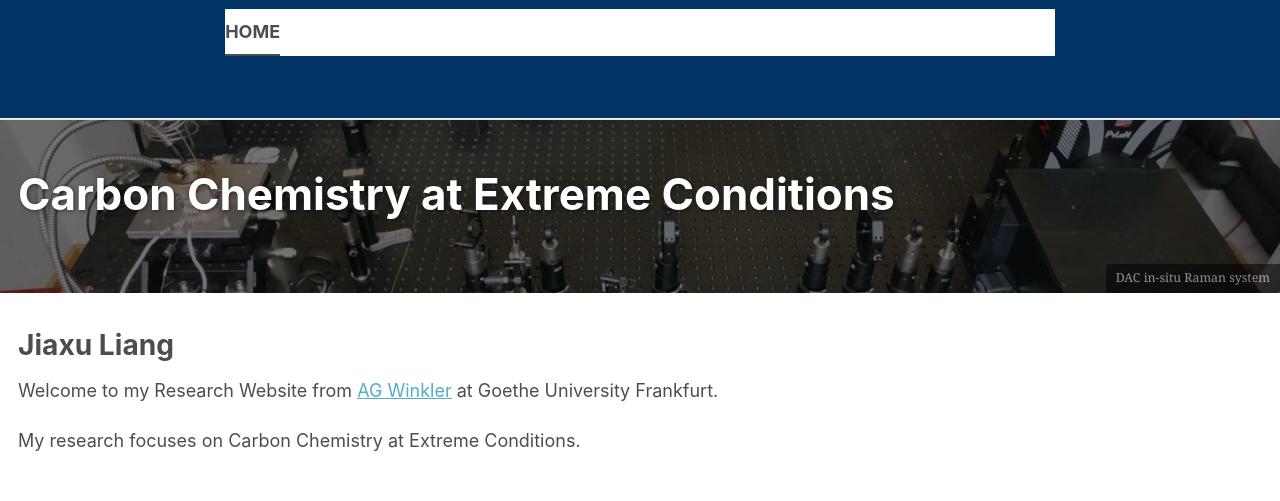
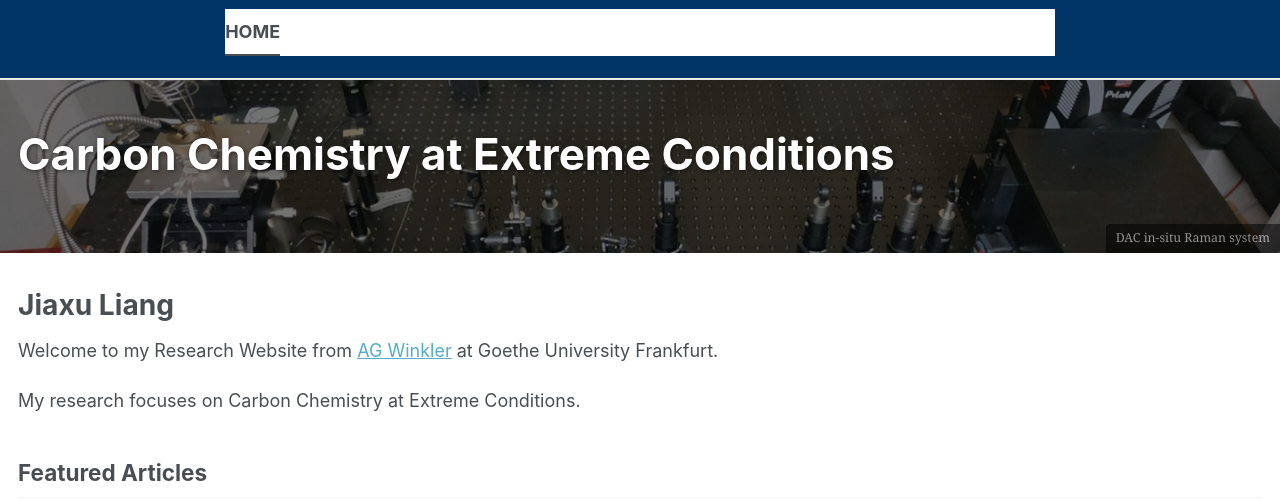
Before and after one commit to liangjiaxu-research/liangjiaxu-research.github.io, a Jekyll site: the page built from _pages/about.md, in a window 1280 px wide and 1330 px high. Shown: the top 501 px of the window. Built offline with Jekyll 4.4.1, drawn with Linux system fonts in a browser that asks for light colours; a script bundle is joined from its source files by our own code; library files that are not in the unit come from our copies.

Commit message:
Update main.scss

```diff
--- a/assets/css/main.scss
+++ b/assets/css/main.scss
@@ -128,7 +128,7 @@ body {
 .masthead {
     background: transparent;
     background-color: #003366;
-    min-height: 120px;
+    min-height: 80px;
     border-bottom: 1px solid #e5e5e5;
     position: fixed;
     top: 0;
```
